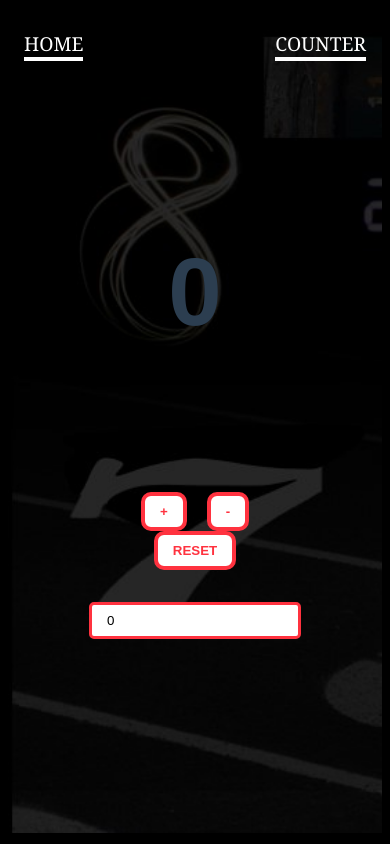
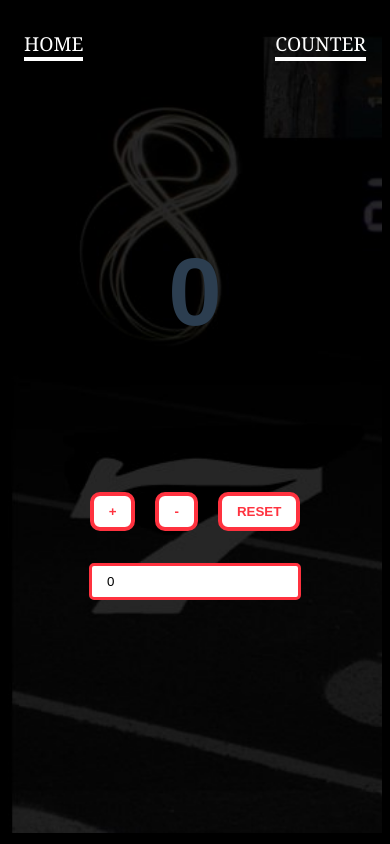
Before and after one commit to zachyo/vue-exam-counter, a Vue app: page /counter in a window 390 px wide. Built offline with nearby package versions, Linux system fonts and the light colour scheme.

Commit message:
Update CounterApp.vue

```diff
--- a/src/components/CounterApp.vue
+++ b/src/components/CounterApp.vue
@@ -73,5 +73,9 @@ input {
   h1 {
     font-size: 6rem;
   }
+  .buttons {
+  margin: 5rem 0;
+  margin-bottom: 2rem;
+}
 }
 </style>
```
